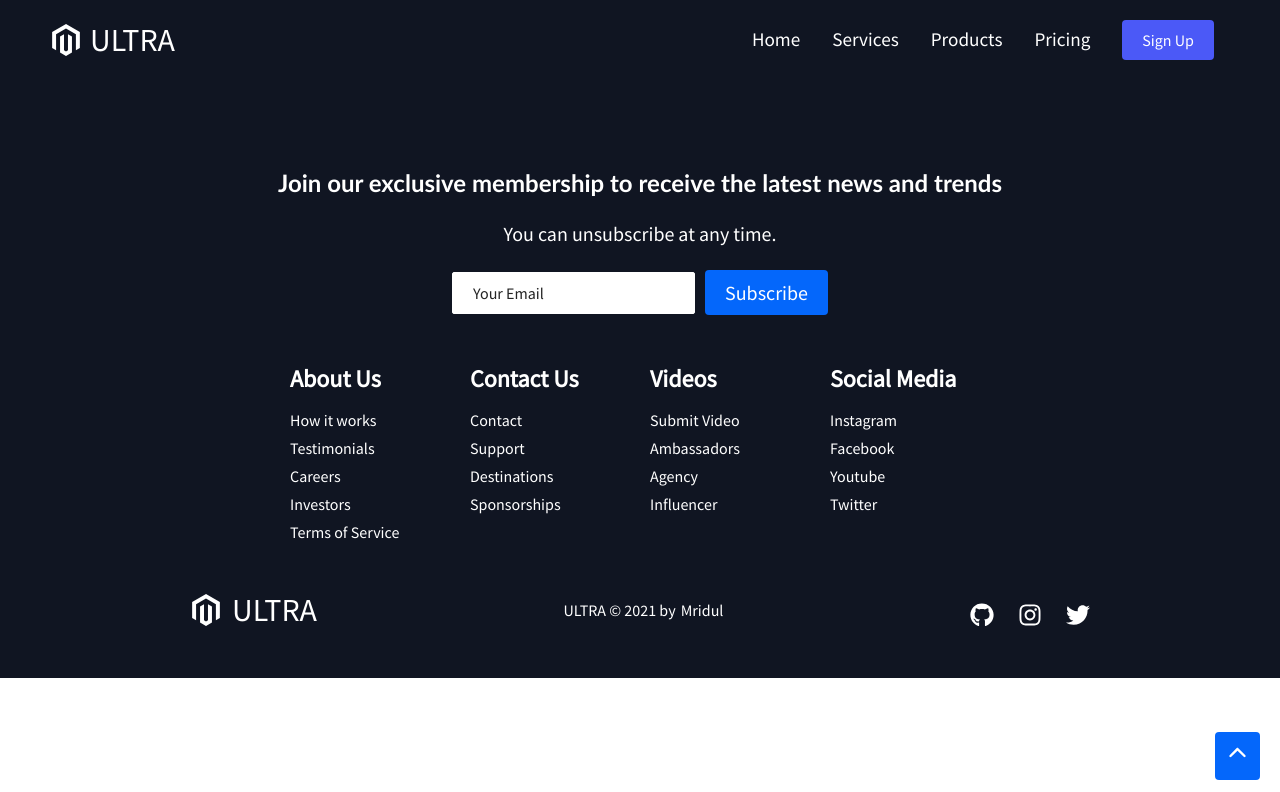
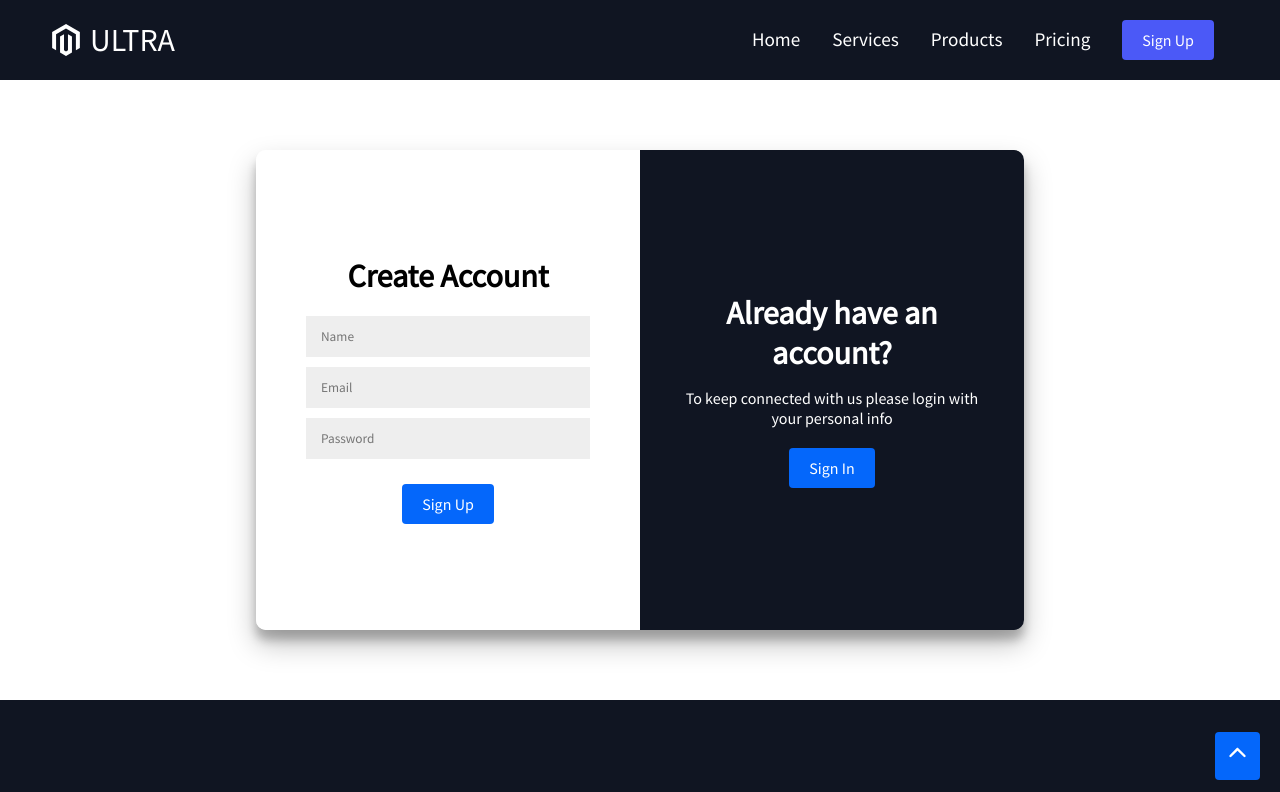
Before and after one commit to Mridul2820/product-landing, a React (Create React App) app: page /signup in a window 1280 px wide. Shown: the top 792 px of the page. Built offline with nearby package versions, Linux system fonts and the light colour scheme.

Commit message:
sliding sign up sign in form

```diff
--- a/src/App.js
+++ b/src/App.js
@@ -10,6 +10,7 @@ import ScrollToTop from './components/ScrollToTop'
 import { homeObjTwo, homeObjThree } from './data/HomeData'
 import HomePage from './pages/HomePage'
 import Pricing from './pages/Pricing'
+import SignUp from './pages/SignUp'
 
 const App = () => {
     return (
@@ -33,6 +34,9 @@ const App = () => {
             <Switch>
                 <Route path="/pricing" component={Pricing}/>
             </Switch>
+            <Switch>
+                <Route path="/signup" component={SignUp}/>
+            </Switch>
             <Footer />
         </Router>
     )
--- a/src/components/PricingSingle.js
+++ b/src/components/PricingSingle.js
@@ -14,7 +14,7 @@ const PricingSingle = ({
     moto
 }) => {
     return (
-        <PricingCard to='/sign-up'>
+        <PricingCard to='/signup'>
             <PricingCardIcon>
                 {icon}
             </PricingCardIcon>
--- a/src/components/ScrollToTop.js
+++ b/src/components/ScrollToTop.js
@@ -21,6 +21,7 @@ const ScrollTop = styled.div`
     position: fixed;
     bottom: 20px;
     right: 20px;
+    z-index: 100;
 
     ${StyledButton} {
         padding: 8px 10px;
--- /dev/null
+++ b/src/pages/SignUp.js
@@ -0,0 +1,230 @@
+import React, { useState } from 'react'
+import styled from 'styled-components';
+import { StyledButton } from '../components/GlobalStyles';
+
+const SignUp = () => {
+    const [leftActive, setLeftActive] = useState(true)
+
+    return (
+        <SignContainer>
+            <SignUpContainer leftActive={leftActive}>
+                <StyledFrom>
+                    <h1>Create Account</h1>
+                    <input type="text" placeholder="Name" />
+                    <input type="email" placeholder="Email" />
+                    <input type="password" placeholder="Password" />
+                    <StyledButton className="sign-up-button">Sign Up</StyledButton>
+                </StyledFrom>
+            </SignUpContainer>
+            <SignInContainer leftActive={leftActive}>
+                <StyledFrom>
+                    <h1>Sign In</h1>
+                    <input type="email" placeholder="Email" />
+                    <input type="password" placeholder="Password" />
+                    <a href="/">Forgot your password?</a>
+                    <StyledButton>Sign In</StyledButton>
+                </StyledFrom>
+            </SignInContainer>
+
+            <OverlayWrap leftActive={leftActive}>
+                <Overlay leftActive={leftActive}>
+                    <OverlayLeft leftActive={leftActive}>
+                        <h1>Hello, Friend!</h1>
+                        <p>Enter your personal details and start journey with us</p>
+                        <StyledButton onClick={() => setLeftActive(true)}>
+                            Sign Up
+                        </StyledButton>
+                    </OverlayLeft>
+                    <OverlayRight leftActive={leftActive}>
+                        <h1>Already have an account?</h1>
+                        <p>To keep connected with us please login with your personal info</p>
+                        <StyledButton onClick={() => setLeftActive(false)}>
+                            Sign In
+                        </StyledButton>
+                    </OverlayRight>
+                </Overlay>
+            </OverlayWrap>
+        </SignContainer>
+    )
+}
+
+const SignContainer = styled.div`
+    background: #fff;
+    border-radius: 10px;
+    box-shadow: 0 14px 28px rgba(0,0,0,0.25), 0 10px 10px rgba(0,0,0,0.22);
+    position: relative;
+    overflow: hidden;
+    width: 768px;
+    max-width: 100%;
+    min-height: 480px;
+    margin: 70px auto;
+
+    @media screen and (max-width: 820px) {
+        width: 95%;
+        min-height: 400px;
+    }
+
+    @media screen and (max-width: 425px) {
+        height: 100%;
+        min-height: 100%;
+        margin: 30px auto;
+        box-shadow: none;
+    }
+
+    ${StyledButton} {
+        margin-top: 20px;
+        width: unset;
+    }
+`
+
+const SignUpContainer = styled.div`
+    position: absolute;
+    top: 0;
+    left: 0;
+    height: 100%;
+    width: 50%;
+    z-index: 2;
+    transition: all .6s ease-in-out;
+    transform: ${({leftActive}) => leftActive ? '' : 'translateX(100%)'} ;
+
+    @media screen and (max-width: 425px) {
+        position: relative;
+        width: 100%;
+    }
+`
+const SignInContainer = styled.div`
+    position: absolute;
+    top: 0;
+    left: 0;
+    height: 100%;
+    width: 50%;
+    transition: all .6s ease-in-out;
+
+    transform: ${({leftActive}) => leftActive ? '' : 'translateX(100%)'} ;
+    opacity: ${({leftActive}) => leftActive ? '0' : '1'} ;
+    visibility: ${({leftActive}) => leftActive ? 'hidden' : 'visible'} ;
+    z-index: ${({leftActive}) => leftActive ? '1' : '5'} ;
+
+    @media screen and (max-width: 425px) {
+        position: relative;
+        width: 100%;
+        visibility: visible;
+        opacity: 1;
+        border-top: 2px solid #101522;
+    }
+`
+
+const StyledFrom = styled.form`
+    background: #ffffff;
+    display: flex;
+    flex-direction: column;
+    padding: 0 50px;
+    height: 100%;
+    justify-content: center;
+    align-items: center;
+    text-align: center;
+
+    @media screen and (max-width: 550px) {
+        padding: 0 20px;
+    }
+
+    @media screen and (max-width: 425px) {
+        padding: 20px;
+    }
+
+    h1 {
+        font-weight: bold;
+        margin-bottom: 15px;
+
+        @media screen and (max-width: 550px) {
+            font-size: 25px;
+        }
+    }
+
+    input {
+        background: #eeeeee;
+        border: none;
+        padding: 12px 15px;
+        width: 100%;
+        margin: 5px 0;
+    }
+`
+
+const OverlayWrap = styled.div`
+    position: absolute;
+    top: 0;
+    left: 50%;
+    width: 50%;
+    height: 100%;
+    overflow: hidden;
+    transition: transform .6s ease-in-out;
+    z-index: 50;
+    transform: ${({leftActive}) => leftActive ? '' : 'translateX(-100%)'} ;
+
+    @media screen and (max-width: 425px) {
+        display: none;
+    }
+`
+
+const Overlay = styled.div`
+    background: #101522;
+    color: #fff;
+    position: relative;
+    left: -100%;
+    height: 100%;
+    width: 200%;
+    transform: translateX(0);
+    transition: transform .6s ease-in-out;
+    transform: ${({leftActive}) => leftActive ? '' : 'translateX(50%)'} ;
+
+    h1 {
+        font-weight: bold;
+        margin-bottom: 15px;
+
+        @media screen and (max-width: 550px) {
+            font-size: 20px;
+        }
+    }
+`
+
+const OverlayLeft = styled.div`
+    position: absolute;
+    top: 0;
+    display: flex;
+    flex-direction: column;
+    justify-content: center;
+    align-items: center;
+    padding: 0 40px;
+    height: 100%;
+    width: 50%;
+    text-align: center;
+    transition: transform .6s ease-in-out;
+    transform: ${({leftActive}) => leftActive ? 'translateX(-20%)' : 'translateX(0)'} ;
+
+    @media screen and (max-width: 550px) {
+        padding: 0 20px;
+    }
+`
+
+const OverlayRight = styled.div`
+    position: absolute;
+    top: 0;
+    display: flex;
+    flex-direction: column;
+    justify-content: center;
+    align-items: center;
+    padding: 0 40px;
+    height: 100%;
+    width: 50%;
+    text-align: center;
+    transform: translateX(0);
+    transition: transform .6s ease-in-out;
+    right: 0;
+    transform: ${({leftActive}) => leftActive ? 'translateX(0%)' : 'translateX(20%)'} ;
+
+    @media screen and (max-width: 550px) {
+        padding: 0 20px;
+    }
+`
+
+export default SignUp
```
Also changed, not shown: src/data/HomeData.js (line endings or trailing spaces).
